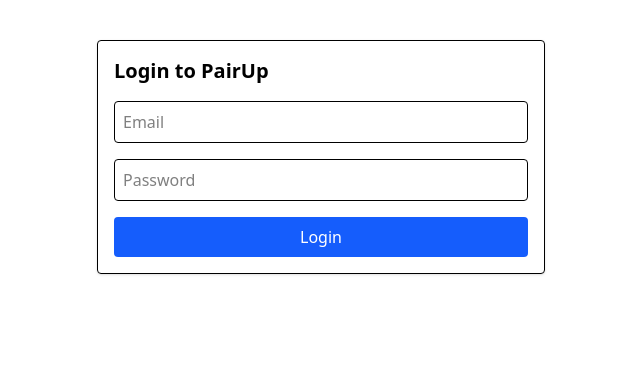
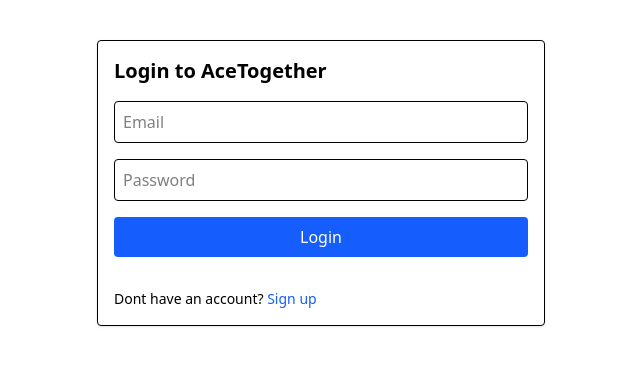
Before and after one commit to salimshaddy18/AceTogether, a React (Vite) app: page /login in a window 1280 px wide. Shown: the top 366 px of the page, without its empty margins (319-959 px from the left). Built offline with nearby package versions, Linux system fonts and the light colour scheme; no server answers.

Commit message:
enhance authentication pages with navigation links and update titles

```diff
--- a/src/pages/Auth/Login.jsx
+++ b/src/pages/Auth/Login.jsx
@@ -1,7 +1,7 @@
 import { useState } from "react";
 import { signInWithEmailAndPassword } from "firebase/auth";
 import { auth } from "../../firebase/firebaseConfig";
-import { useNavigate } from "react-router-dom";
+import { Link, useNavigate } from "react-router-dom";
 
 const Login = () => {
   const [formData, setFormData] = useState({ email: "", password: "" });
@@ -22,7 +22,7 @@
 
   return (
     <div className="max-w-md mx-auto mt-10 p-4 border rounded shadow">
-      <h2 className="text-xl font-semibold mb-4">Login to PairUp</h2>
+      <h2 className="text-xl font-semibold mb-4">Login to AceTogether</h2>
       <form onSubmit={handleLogin} className="space-y-4">
         <input
           type="email"
@@ -42,9 +42,19 @@
           required
           className="w-full border p-2 rounded"
         />
-        <button type="submit" className="w-full bg-blue-600 text-white p-2 rounded">
+        <button
+          type="submit"
+          className="w-full bg-blue-600 text-white p-2 rounded"
+        >
           Login
         </button>
+
+        <p className="text-sm mt-4">
+          Dont have an account?{" "}
+          <Link to="/signup" className="text-blue-600 hover:underline">
+            Sign up
+          </Link>
+        </p>
       </form>
     </div>
   );
--- a/src/pages/Auth/Signup.jsx
+++ b/src/pages/Auth/Signup.jsx
@@ -2,7 +2,7 @@
 import { auth, db } from "../../firebase/firebaseConfig";
 import { createUserWithEmailAndPassword } from "firebase/auth";
 import { doc, setDoc } from "firebase/firestore";
-import { useNavigate } from "react-router-dom";
+import { Link, useNavigate } from "react-router-dom";
 
 const Signup = () => {
   const [formData, setFormData] = useState({
@@ -77,9 +77,19 @@
           required
           className="w-full border p-2 rounded"
         />
-        <button type="submit" className="w-full bg-blue-600 text-white p-2 rounded">
+        <button
+          type="submit"
+          className="w-full bg-blue-600 text-white p-2 rounded"
+        >
           Sign Up
         </button>
+
+        <p className="text-sm mt-4">
+          Already have an account?{" "}
+          <Link to="/login" className="text-blue-600 hover:underline">
+            Login
+          </Link>
+        </p>
       </form>
     </div>
   );
```
